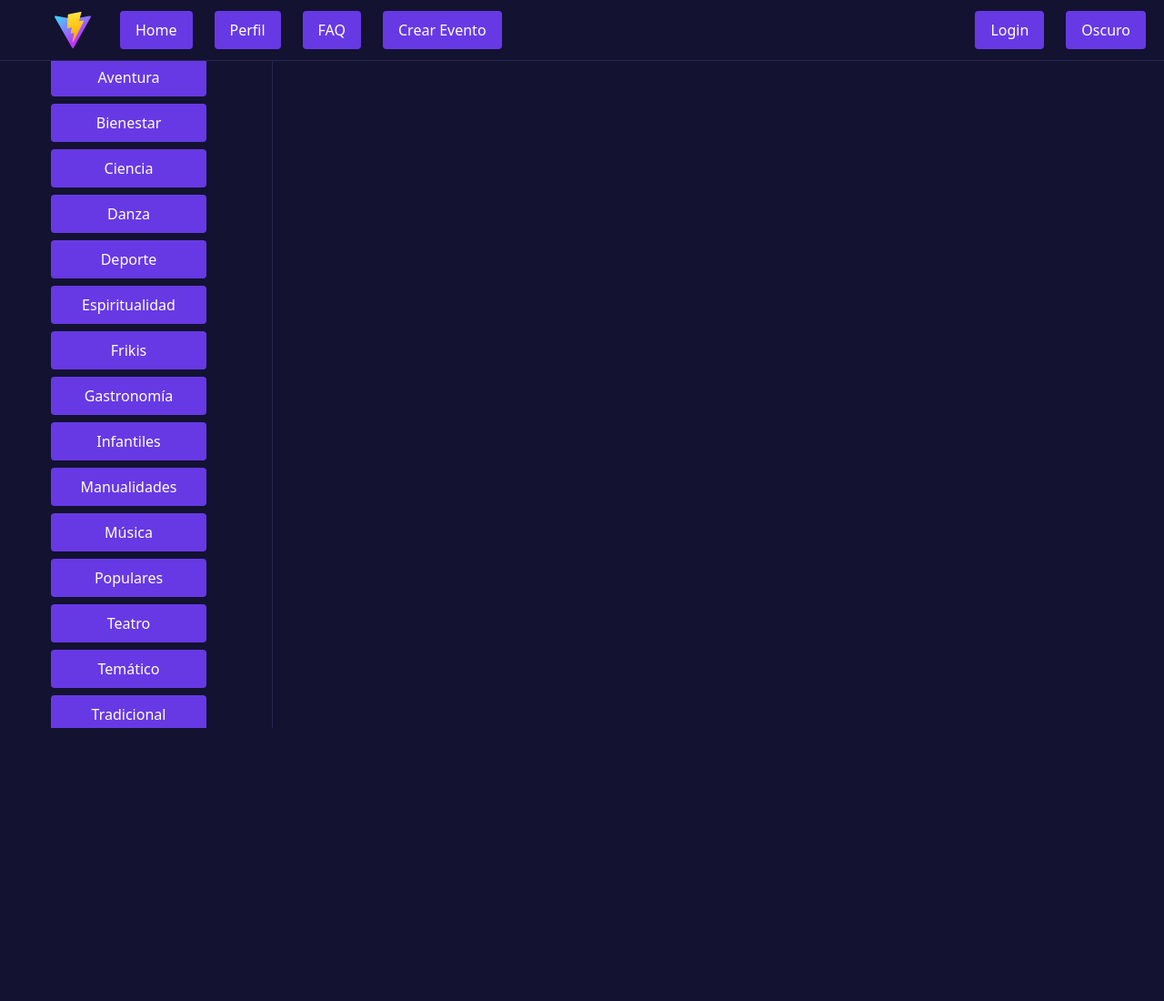
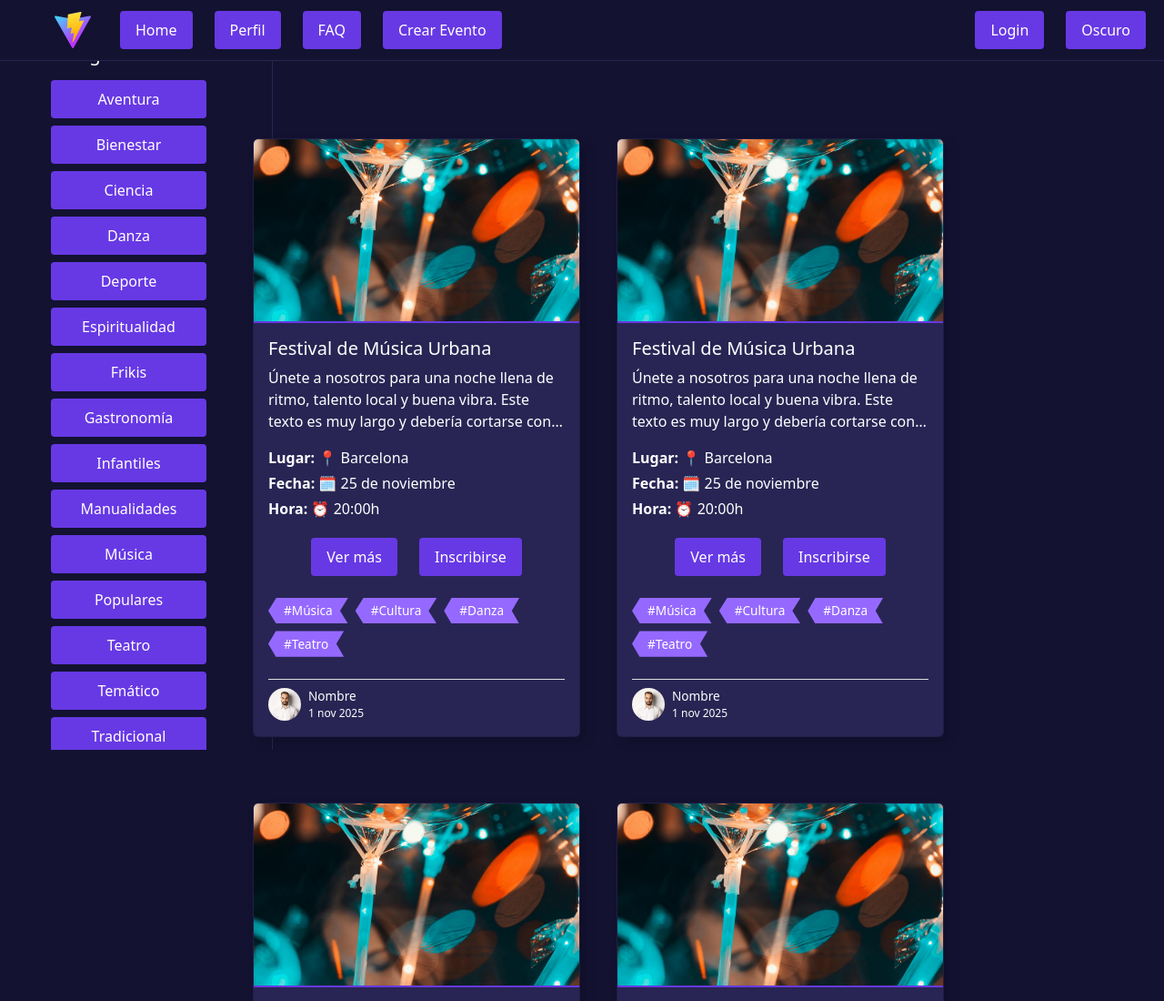
Before and after one commit to IFCD0022-CIFO-Violeta-2025/fullstack-JS-final-project, a React app in the folder proyecto-final/frontend/: page / in a window 1280 px wide. Shown: the top 1100 px of the page at 91% size. Before the commit the page ends 800 px from the top, so only its background shows below. Built offline with nearby package versions, Linux system fonts and the light colour scheme; the HTML template or start-up script is replaced by a standard one.

Commit message:
feat: añadir maquetacion basica de homepage con cards de ejemplo

```diff
--- a/proyecto-final/frontend/src/pages/HomePage.jsx
+++ b/proyecto-final/frontend/src/pages/HomePage.jsx
@@ -1,5 +1,47 @@
+import Card from "../components/Card";
+import { useContext } from "react";
+import { ThemeContext } from "../contexts/ThemeContext";
+
+
 function HomePage() {
-    return ( <div>Home Page</div> );
+    const { theme } = useContext(ThemeContext);
+
+    return (
+        <>
+            <h1 className="text-center mt-4" style={{ color: theme.titleColor }}>
+                PUBLICACIONES
+            </h1>
+
+            <div className="main-content">
+                <div className="row g-4 justify-content-start">
+                    <div className="col-auto">
+                        <Card />
+                    </div>
+                    <div className="col-auto">
+                        <Card />
+                    </div>
+                    <div className="col-auto">
+                        <Card />
+                    </div>
+                    <div className="col-auto">
+                        <Card />
+                    </div>
+                    <div className="col-auto">
+                        <Card />
+                    </div>
+                    <div className="col-auto">
+                        <Card />
+                    </div>
+                    <div className="col-auto">
+                        <Card />
+                    </div>
+                    <div className="col-auto">
+                        <Card />
+                    </div>
+                </div>
+            </div>
+        </>
+    );
 }
 
 export default HomePage;
```
